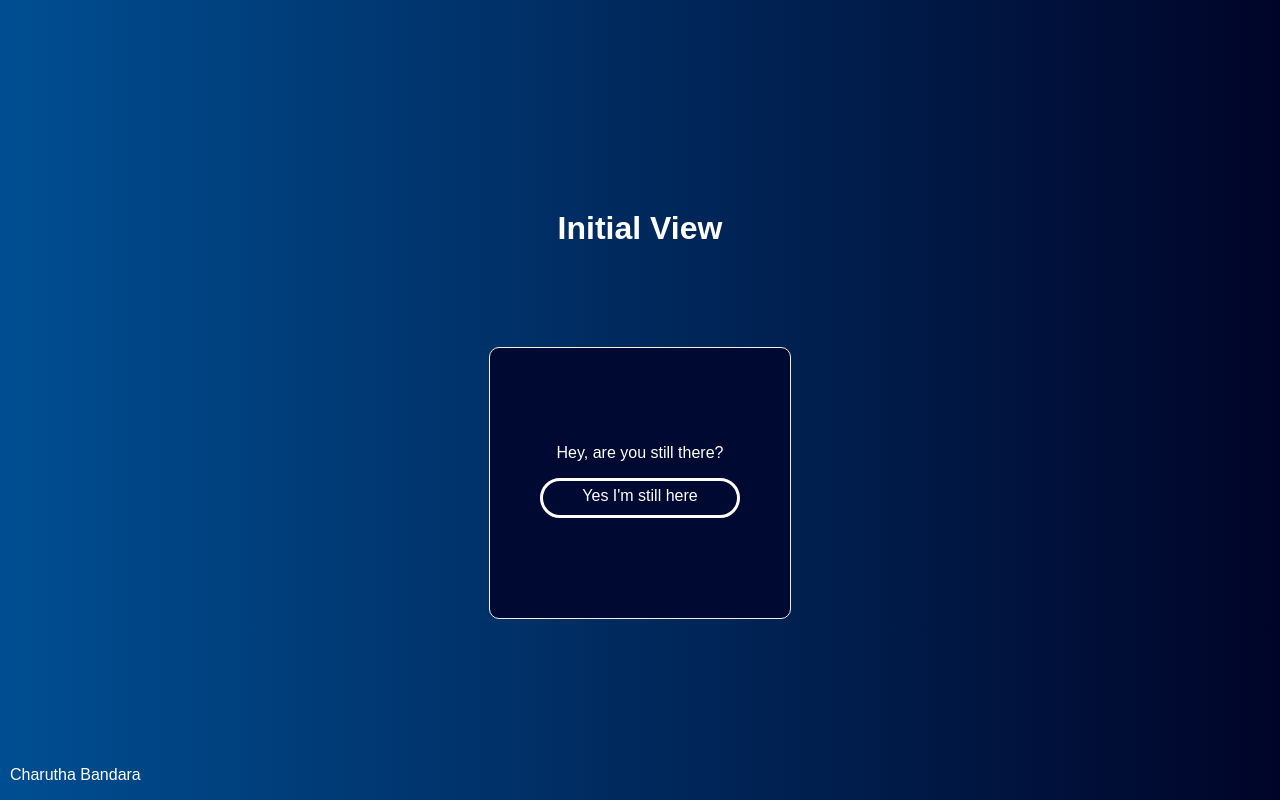
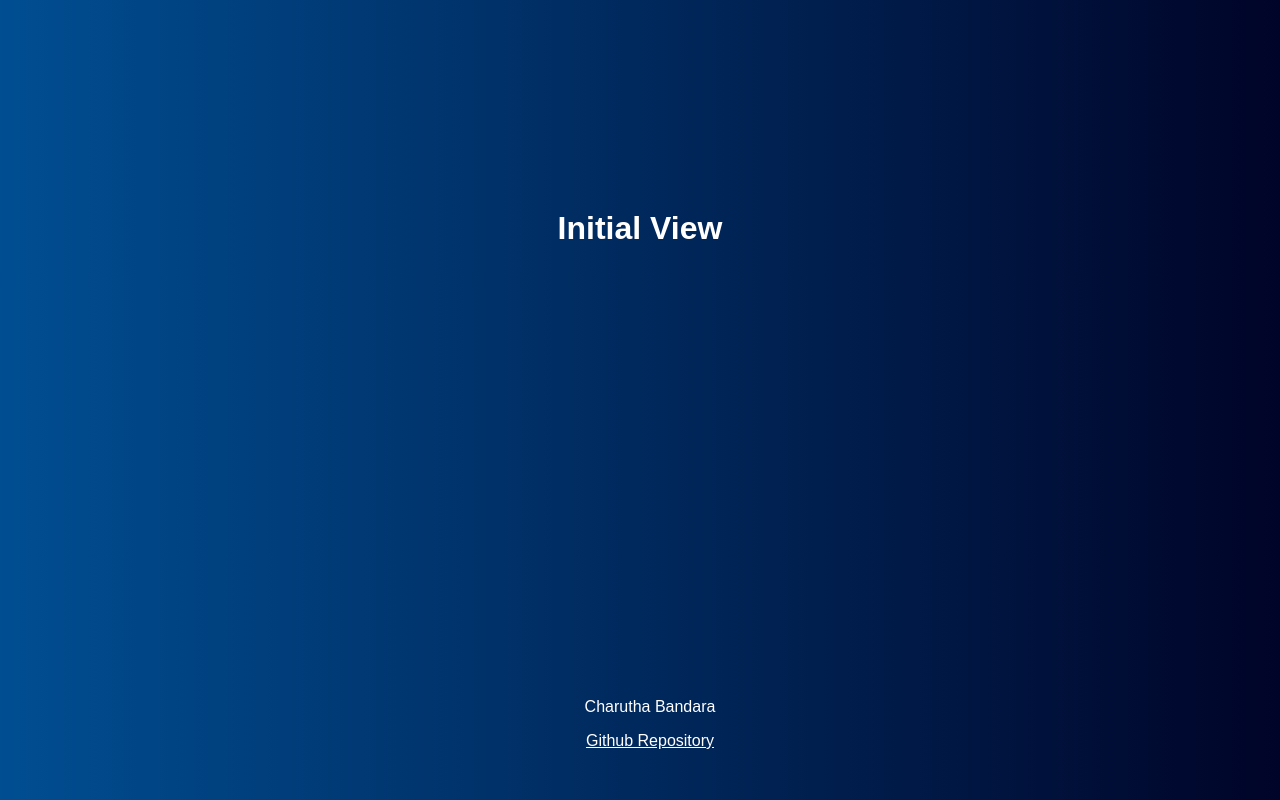
Before and after one commit to cbandara/test-react-app, a React (Create React App) app: page / in a window 1280 px wide. Built offline with nearby package versions, Linux system fonts and the light colour scheme.

Commit message:
working build

```diff
--- a/src/App.js
+++ b/src/App.js
@@ -1,5 +1,4 @@
 import React, { Component } from "react";
-import ReactDOM from "react-dom";
 import "./App.css";
 
 import Modal from "./components/Modal/Modal";
@@ -15,11 +14,11 @@ class App extends Component {
   };
 
   componentDidMount() {
-    setTimeout(this.showModal, 5000);
-    setTimeout(this.showSecondView, 10000);
+    setTimeout(this.showModal, 10000);
+    this.secondTimeout = setTimeout(this.showSecondView, 15000);
   }
   idleTimeout() {
-    clearTimeout(this.showSecondView);
+    clearTimeout(this.secondTimeout);
   }
 
   showSecondView = () => {
@@ -29,7 +28,6 @@ class App extends Component {
       viewTwoShow: !this.state.viewTwoShow,
       show: false
     });
-    // ReactDOM.render(<SecondView />, document.body);
   };
   showModal = () => {
     this.setState({
@@ -42,39 +40,17 @@ class App extends Component {
       <div className="App">
         <InitialView viewOneShow={this.state.viewOneShow} />
         <SecondView viewTwoShow={this.state.viewTwoShow} />
-        <Modal onClose={this.showModal} show={this.state.show}>
+        <Modal
+          onClose={this.showModal}
+          show={this.state.show}
+          idleTimeout={() => this.idleTimeout()}
+        >
           <p className="alert-text">Hey, are you still there?</p>
         </Modal>
         <Footer />
       </div>
     );
   }
-  // render() {
-  //   {
-  //     () => {
-  //       if (this.state.show) {
-  //         return (
-  //           <div className="App">
-  //           <InitialView />
-  //           <Modal onClose={this.showModal} show={this.state.show}>
-  //             <p class="alert-text">Hey, are you still there?</p>
-  //           </Modal>
-  //           </div>
-
-  //         )
-  //       } else {
-  //         return (
-  //           <div className="App">
-  //         <SecondView></SecondView>
-  //         </div>
-  //         )
-  //       }
-  //     }()
-  //   }
-  // }
 }
 
 export default App;
-// const container = document.createElement("div");
-// document.body.appendChild(container);
-// ReactDOM.render(<App />, container);
--- a/src/components/Footer/Footer.js
+++ b/src/components/Footer/Footer.js
@@ -6,7 +6,10 @@ export default class Footer extends React.Component {
     return (
       <div className="footer-wrapper">
         <footer>
-          <p>Charutha Bandara</p>
+          <p>Charutha Bandara</p>{" "}
+          <a href="https://github.com/cbandara/test-react-app">
+            Github Repository
+          </a>
         </footer>
       </div>
     );
--- a/src/components/Footer/footer.css
+++ b/src/components/Footer/footer.css
@@ -1,8 +1,20 @@
 .footer-wrapper {
   position: fixed;
   bottom: 0;
+  text-align: center;
+  width: 100%;
+  margin-bottom: 50px;
+}
 
-  text-align: center;
-  display: block;
-  margin: auto;
+a:link,
+a:visited {
+  color: white;
+  text-decoration: underline;
+  cursor: auto;
 }
+
+a:link:hover,
+a:visited:hover {
+  color: white;
+  font-weight: bold;
+}
--- a/src/components/Modal/Modal.js
+++ b/src/components/Modal/Modal.js
@@ -5,7 +5,7 @@ import "./modal.css";
 
 export default class Modal extends React.Component {
   onClose = e => {
-    clearTimeout(this.props.showSecondView);
+    this.props.idleTimeout();
     this.props.onClose && this.props.onClose(e);
   };
   // showSecondView = () => {
```
